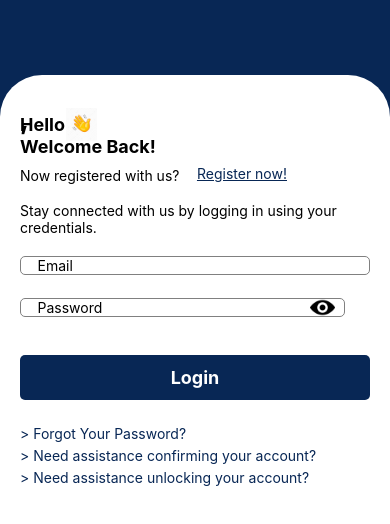
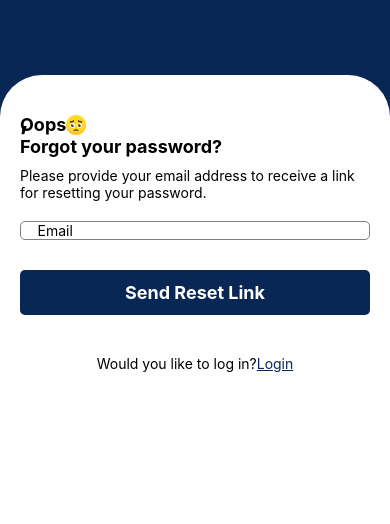
Before and after one commit to anilvishwakarma-clecotech/local_wishgoodwork, a React Native app: screen /ForgotPassword in a window 390 px wide. Shown: the top 524 px of the page. Built offline with nearby package versions, Linux system fonts and the light colour scheme; what react-native-responsive-dimensions would draw is missing.

Commit message:
created forgotpassword ui

```diff
--- a/src/navigation/AuthStack.tsx
+++ b/src/navigation/AuthStack.tsx
@@ -1,6 +1,7 @@
 import { NavigationContainer } from '@react-navigation/native';
 import { createStackNavigator } from '@react-navigation/stack';
 import { Login,Register } from '../screens';
+import ForgotPassword from '../screens/auth/ForgotPassword';
 
 const Stack = createStackNavigator();
 
@@ -10,6 +11,7 @@ const AuthStack = () => {
       <Stack.Navigator screenOptions={{headerShown:false}}>
         <Stack.Screen name='Login' component={Login}/>
         <Stack.Screen name='Register' component={Register}/>
+        <Stack.Screen name='ForgotPassword' component={ForgotPassword}/>
       </Stack.Navigator>
       </NavigationContainer>
     );
--- a/src/redux-data/loginSlice.ts
+++ b/src/redux-data/loginSlice.ts
@@ -1,101 +1,3 @@
-// import {createSlice} from '@reduxjs/toolkit';
-// import type {PayloadAction} from '@reduxjs/toolkit';
-// import {RootState} from './store';
-// import { images } from '../utils/Iconasset';
-
-// interface LoginFields {
-//   label: string;
-//   flag: string;
-//   secureTextEntry: boolean;
-//   keyBoardType: string;
-//   error: boolean;
-//   errorText: string;
-//   suffixIcon: boolean;
-//   prefixIcon: boolean | string;
-//   value: string;
-// }
-
-// interface LoginState {
-//   loginFields: LoginFields[];
-// }
-
-// const initialState: LoginState = {
-//   loginFields: [
-//   {
-//     label: 'Email',
-//     flag: 'email',
-//     secureTextEntry: false,
-//     keyBoardType: 'email-address',
-//     error: false,
-//     errorText: 'Please provide valid email address',
-//     suffixIcon: false,
-//     prefixIcon: false,
-//     value: ''
-//   },
-//   {
-//     label: 'Password',
-//     flag: 'password',
-//     secureTextEntry: true,
-//     keyBoardType: 'default',
-//     error: false,
-//     errorText: 'incorrect credentials!',
-//     suffixIcon: false,
-//     prefixIcon: images.EYE,
-//     value: ''
-//   },
-// ]
-// loginLinkData = [
-//   {
-//     text: '>  Forgot Yor Password?',
-//   },
-//   {
-//     text: '>  Need assistance confirming your account?',
-//   },
-//   {
-//     text: '>  Need assistance unlocking your account?',
-//   },
-// ]
-// };
-
-// interface LoginFieldPayload{
-//   flag:string,
-//   value:string,
-//   error:boolean
-// }
-// interface LoginFieldErrorPayload{
-//   flag:string,
-//   error:boolean
-// }
-
-// export const loginSlice = createSlice({
-//   name: 'login',
-//   initialState,
-//   reducers: {
-//     onReset: () => initialState,
-//     onLoginStateChange: (state, action: PayloadAction<LoginFieldPayload>) => {
-//       const field = state.loginFields.find(
-//         item => item.flag === action.payload.flag,
-//       );
-//       if (field) {
-//         field.value = action.payload.value;
-//         field.error = action.payload.error;
-//       }
-//     },
-//     onGetError: (state, action: PayloadAction<LoginFieldErrorPayload>) => {
-//       console.log(action.payload)
-//       const field = state.loginFields.find(
-//         item => item.flag === action.payload.flag,
-//       );
-//       if (field) {
-//         field.error = action.payload.error;
-//       }
-//     },
-//   },
-// });
-
-// export const {onLoginStateChange, onReset, onGetError} = loginSlice.actions;
-// export default loginSlice.reducer;
-
 import { createSlice, PayloadAction } from '@reduxjs/toolkit';
 import { RootState } from './store';
 import { images } from '../utils/Iconasset';
@@ -114,7 +16,7 @@ interface LoginFields {
 
 interface LoginState {
   loginFields: LoginFields[];
-  loginLinkData: { text: string }[];
+  loginLinkData: { text: string, link:string}[];
 }
 
 const initialState: LoginState = {
@@ -145,12 +47,15 @@ const initialState: LoginState = {
   loginLinkData: [
     {
       text: '> Forgot Your Password?',
+      link: 'ForgotPassword'
     },
     {
       text: '> Need assistance confirming your account?',
+      link: 'ForgotPassword'
     },
     {
       text: '> Need assistance unlocking your account?',
+      link: 'ForgotPassword'
     },
   ],
 };
@@ -170,7 +75,7 @@ export const loginSlice = createSlice({
   name: 'login',
   initialState,
   reducers: {
-    onReset: () => initialState,
+    onLoginReset: () => initialState,
     onLoginStateChange: (state, action: PayloadAction<LoginFieldPayload>) => {
       const field = state.loginFields.find(
         item => item.flag === action.payload.flag,
@@ -194,5 +99,5 @@ export const loginSlice = createSlice({
   },
 });
 
-export const { onLoginStateChange, onReset, onGetError } = loginSlice.actions;
+export const { onLoginStateChange, onLoginReset, onGetError } = loginSlice.actions;
 export default loginSlice.reducer;
--- /dev/null
+++ b/src/screens/auth/ForgotPassword.tsx
@@ -0,0 +1,212 @@
+import {useState} from 'react';
+import {
+  View,
+  TouchableOpacity,
+  StyleSheet,
+  KeyboardAvoidingView,
+  Platform,
+  TouchableWithoutFeedback,
+  Keyboard,
+} from 'react-native';
+import {
+  CustomImage,
+  CustomText,
+  CustomTextInput,
+  CustomButton,
+} from '../../components';
+import {images} from '../../utils/Iconasset';
+import {w, COLORS} from '../../utils/index';
+import {useNavigation} from '@react-navigation/native';
+import {forgotPasswordScreenText} from '../../utils/Apptext';
+import {LOGIN} from '../../utils/ScreenConstants';
+import {useAppDispatch, useAppSelector} from '../../redux-data/hooks';
+import {onLoginReset} from '../../redux-data/loginSlice';
+
+const ForgotPassword = () => {
+  interface navigateProp {
+    navigate: Function;
+  }
+  const {loginFields, loginLinkData} = useAppSelector(state => state.login);
+
+  const dispatch = useAppDispatch();
+  const navigation: navigateProp = useNavigation();
+  const [showPassword, setShowPassword] = useState(false);
+
+  return (
+    <View style={styles.container}>
+      <KeyboardAvoidingView
+        style={styles.innerContainer}
+        behavior={Platform.OS === 'ios' ? 'padding' : 'height'}>
+        <TouchableWithoutFeedback onPress={() => Keyboard.dismiss()}>
+          <View style={styles.inner}>
+            <View style={styles.headerContainer}>
+              <CustomText
+                text={forgotPasswordScreenText.head1}
+                style={styles.heading1}
+              />
+              <CustomImage
+                source={images.SADFACE}
+                resizeMode="contain"
+                style={styles.image}
+              />
+              <CustomText text={','} style={styles.commaText} />
+            </View>
+            <View>
+              <CustomText
+                text={forgotPasswordScreenText.head2}
+                style={styles.heading2}
+              />
+              <View style={styles.descContainer}>
+                <CustomText
+                  text={forgotPasswordScreenText.descText}
+                  style={styles.descTextSize}
+                />
+              </View>
+            </View>
+            <>
+              <View style={styles.textInputContainer}>
+                <CustomTextInput
+                  placeholder={'Email'}
+                  style={styles.textInput}
+                  suffixIcon={false}
+                  prefixIcon={false}
+                  onSuffixIconPress={() => {}}
+                  onPrefixIconPress={() => setShowPassword(!showPassword)}
+                  showPassword={showPassword}
+                  secureTextEntry={false}
+                  showDropdown={false}
+                  onChangeText={() => {}}
+                  value={''}
+                  showConfirmPassword={false}
+                  prefixIconStyle={null}
+                  suffixIconStyle={null}
+                />
+              </View>
+            </>
+            <View style={styles.buttonContainer}>
+              <CustomButton
+                text={'Send Reset Link'}
+                buttonStyle={styles.buttonStyle}
+                textStyle={styles.textStyle}
+                onPress={() => {}}
+              />
+            </View>
+            <View style={styles.descContainer}>
+              <CustomText
+                text={forgotPasswordScreenText.bottomdescText}
+                style={styles.descTextSize}
+              />
+              <TouchableOpacity
+                onPress={() => {
+                  navigation.navigate(LOGIN);
+                  dispatch(onLoginReset());
+                }}>
+                <CustomText
+                  style={styles.linkText}
+                  text={forgotPasswordScreenText.loginLinkText}
+                />
+              </TouchableOpacity>
+            </View>
+          </View>
+        </TouchableWithoutFeedback>
+      </KeyboardAvoidingView>
+    </View>
+  );
+};
+
+export default ForgotPassword;
+
+const styles = StyleSheet.create({
+  container: {
+    flex: 1,
+    justifyContent: 'center',
+    backgroundColor: COLORS.darkblue,
+  },
+  innerContainer: {
+    flex: 1,
+    paddingHorizontal: 20,
+    marginTop: 75,
+    borderTopLeftRadius: 42,
+    borderTopRightRadius: 42,
+    backgroundColor: COLORS.white,
+  },
+  inner: {
+    marginTop: 23,
+    justifyContent: 'center',
+  },
+  headerContainer: {
+    flexDirection: 'row',
+    marginVertical: 10,
+    alignItems: 'center',
+  },
+  heading1: {
+    fontWeight: '700',
+    fontSize: 18,
+    color: COLORS.black,
+  },
+  image: {
+    width: 20,
+    height: 33,
+  },
+  commaText: {
+    fontWeight: '700',
+    fontSize: 27,
+    position: 'absolute',
+    left: w(18),
+    bottom: 5,
+    color: COLORS.black,
+  },
+  heading2: {
+    fontWeight: '700',
+    fontSize: 18,
+    marginTop: -15,
+    color: COLORS.black,
+  },
+  descContainer: {
+    flexDirection: 'row',
+    alignItems: 'center',
+    justifyContent: 'center',
+    marginTop: 10,
+  },
+  descTextSize: {
+    fontSize: 14,
+  },
+  linkText: {
+    fontSize: 14,
+    textDecorationLine: 'underline',
+    color: COLORS.darkblue,
+  },
+  descriptionText: {
+    fontSize: 14,
+    marginTop: 18,
+  },
+  textInputContainer: {
+    marginTop: 20,
+  },
+  textInput: {
+    borderColor: COLORS.gray,
+    width: '100%',
+    borderWidth: 1,
+    borderRadius: 5,
+    paddingHorizontal: 16.5,
+  },
+  buttonContainer: {
+    marginVertical: 30,
+  },
+  buttonStyle: {
+    backgroundColor: COLORS.darkblue,
+    borderRadius: 5,
+    paddingVertical: 12,
+  },
+  textStyle: {
+    fontSize: 18,
+    color: COLORS.white,
+    fontWeight: 'bold',
+    alignSelf: 'center',
+  },
+  bottomLinks: {
+    fontSize: 14,
+    color: COLORS.darkblue,
+    marginTop: 5,
+  },
+});
--- a/src/screens/auth/Login.tsx
+++ b/src/screens/auth/Login.tsx
@@ -23,7 +23,7 @@ import {REGISTER} from '../../utils/ScreenConstants';
 import {useAppDispatch, useAppSelector} from '../../redux-data/hooks';
 import {
   onLoginStateChange,
-  onReset,
+  onLoginReset,
   onGetError,
 } from '../../redux-data/loginSlice';
 import {emailValidation} from '../../utils/Validations';
@@ -64,7 +64,7 @@ const Login = () => {
 
     if (verified) {
       Alert.alert('ready for login');
-      dispatch(onReset());
+      dispatch(onLoginReset());
     }
   };
 
@@ -161,7 +161,7 @@ const Login = () => {
         </TouchableWithoutFeedback>
         <View style={{marginTop: 20}}>
           {loginLinkData.map((item, index) => (
-            <TouchableOpacity key={index.toString()}>
+            <TouchableOpacity key={index.toString()} onPress={()=>navigation.navigate(item.link)}>
               <CustomText style={styles.bottomLinks} text={item.text} />
             </TouchableOpacity>
           ))}
--- a/src/utils/Apptext.tsx
+++ b/src/utils/Apptext.tsx
@@ -14,3 +14,11 @@ export const registerScreenText = {
   registerDesc1: 'Already registered with us?',
   registerDescText2: 'Register yourself to WishGoodWork!',
 };
+
+export const forgotPasswordScreenText = {
+  head1:'Oops',
+  head2:'Forgot your password?',
+  descText:'Please provide your email address to receive a link for resetting your password.',
+  bottomdescText:'Would you like to log in?',
+  loginLinkText:'Login'
+}
--- a/src/utils/Iconasset.tsx
+++ b/src/utils/Iconasset.tsx
@@ -2,5 +2,6 @@ export const images ={
     WAVE:require('../images/wave.jpg'),
     EYE:require('../images/eye.png'),
     HIDDEN:require('../images/hidden.png'),
-    DROPDOWN:require('../images/dropDown.png')
+    DROPDOWN:require('../images/dropDown.png'),
+    SADFACE:require('../images/sadface.png')
 }
```
Also changed, not shown: src/images/sadface.png (added).
